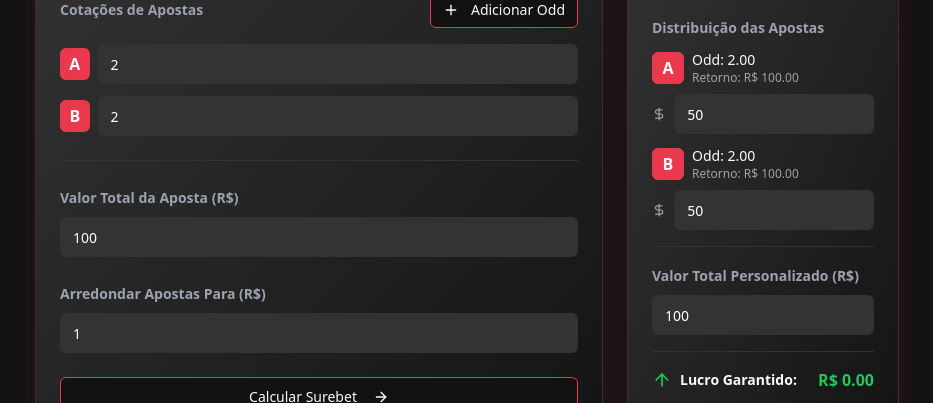
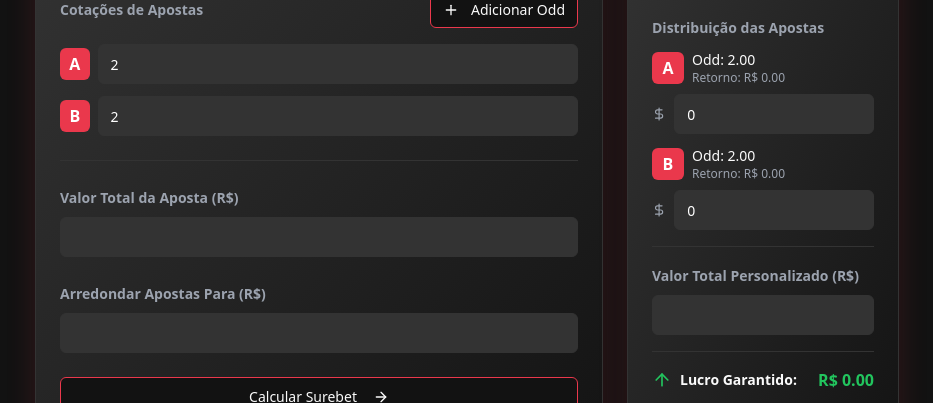
Before and after one commit to kaiofabio2/Calculadora_Madara_Surebet, a React (Vite) app: page / in a window 1280 px wide. Shown: the part 322-725 px from the top of the page, without its empty margins (173-1106 px from the left). Built offline with nearby package versions, Linux system fonts and the light colour scheme.

Commit message:
Remove default values from inputs
Allow inputs to be blank by removing default values.

```diff
--- a/src/components/ResultsDisplay.tsx
+++ b/src/components/ResultsDisplay.tsx
@@ -1,17 +1,17 @@
 
-import React, { useState } from 'react';
+import React from 'react';
 import { Input } from '@/components/ui/input';
 import { Separator } from '@/components/ui/separator';
-import { ArrowUp, ArrowDown, Percent, DollarSign } from 'lucide-react';
+import { ArrowUp, Percent, DollarSign } from 'lucide-react';
 
 interface ResultsDisplayProps {
   stakes: number[];
   odds: number[];
   profit: number;
   profitPercentage: number;
-  customStake: number;
-  onCustomStakeChange: (value: number) => void;
-  onSpecificStakeChange: (index: number, value: number) => void;
+  customStake: number | '';
+  onCustomStakeChange: (value: number | '') => void;
+  onSpecificStakeChange: (index: number, value: number | '') => void;
 }
 
 const ResultsDisplay = ({
@@ -48,7 +48,10 @@ const ResultsDisplay = ({
                 min="0"
                 step="1"
                 value={stake}
-                onChange={(e) => onSpecificStakeChange(index, parseFloat(e.target.value) || 0)}
+                onChange={(e) => {
+                  const val = e.target.value === '' ? '' : parseFloat(e.target.value);
+                  onSpecificStakeChange(index, val as number);
+                }}
                 className="bg-uchiha-gray text-white"
                 placeholder={`Valor para Odd ${String.fromCharCode(65 + index)}`}
               />
@@ -70,7 +73,10 @@ const ResultsDisplay = ({
           min="0"
           step="10"
           value={customStake}
-          onChange={(e) => onCustomStakeChange(parseFloat(e.target.value) || 0)}
+          onChange={(e) => {
+            const val = e.target.value === '' ? '' : parseFloat(e.target.value);
+            onCustomStakeChange(val);
+          }}
           className="bg-uchiha-gray text-white"
         />
       </div>
--- a/src/components/SurebetCalculator.tsx
+++ b/src/components/SurebetCalculator.tsx
@@ -22,17 +22,19 @@ import {
 
 const SurebetCalculator = () => {
   const [odds, setOdds] = useState<number[]>([2.0, 2.0]);
-  const [totalStake, setTotalStake] = useState<number>(100);
-  const [roundingValue, setRoundingValue] = useState<number>(1);
-  const [customStake, setCustomStake] = useState<number>(100);
-  const [stakes, setStakes] = useState<number[]>([50, 50]);
+  const [totalStake, setTotalStake] = useState<number | ''>('');
+  const [roundingValue, setRoundingValue] = useState<number | ''>('');
+  const [customStake, setCustomStake] = useState<number | ''>('');
+  const [stakes, setStakes] = useState<number[]>([0, 0]);
   const [profit, setProfit] = useState<number>(0);
   const [profitPercentage, setProfitPercentage] = useState<number>(0);
   const [isAnimating, setIsAnimating] = useState<boolean>(false);
 
   // Update calculations when inputs change
   useEffect(() => {
+    if (typeof totalStake === 'number' && totalStake > 0 && odds.every(odd => odd > 1)) {
       calculateResults();
+    }
   }, [odds, totalStake, roundingValue]);
 
   const calculateResults = () => {
@@ -41,13 +43,15 @@ const SurebetCalculator = () => {
       return;
     }
 
-    if (totalStake <= 0) {
+    if (typeof totalStake !== 'number' || totalStake <= 0) {
       toast.error("Valor total da aposta deve ser maior que 0");
       return;
     }
 
     const calculatedStakes = calculateStakes(odds, totalStake);
-    const roundedStakes = roundStakes(calculatedStakes, roundingValue, totalStake);
+    const roundedStakes = typeof roundingValue === 'number' && roundingValue > 0
+      ? roundStakes(calculatedStakes, roundingValue, totalStake)
+      : calculatedStakes;
 
     const calculatedProfit = calculateTotalProfit(roundedStakes, odds, totalStake);
     const calculatedProfitPercentage = calculateProfitPercentage(calculatedProfit, totalStake);
@@ -86,8 +90,9 @@ const SurebetCalculator = () => {
     setOdds(newOdds);
   };
 
-  const handleCustomStakeChange = (value: number) => {
+  const handleCustomStakeChange = (value: number | '') => {
     setCustomStake(value);
+    if (typeof value === 'number' && value > 0) {
       const customCalculatedStakes = recalculateStakesForCustomTotal(stakes, value);
 
       const calculatedProfit = calculateTotalProfit(customCalculatedStakes, odds, value);
@@ -96,9 +101,11 @@ const SurebetCalculator = () => {
       setStakes(customCalculatedStakes);
       setProfit(calculatedProfit);
       setProfitPercentage(calculatedProfitPercentage);
+    }
   };
 
-  const handleSpecificStakeChange = (index: number, value: number) => {
+  const handleSpecificStakeChange = (index: number, value: number | '') => {
+    if (typeof value === 'number' && value >= 0) {
       const newStakes = recalculateStakesForSpecificBet(stakes, odds, index, value);
       const newTotalStake = newStakes.reduce((sum, stake) => sum + stake, 0);
 
@@ -110,6 +117,7 @@ const SurebetCalculator = () => {
 
       setProfit(calculatedProfit);
       setProfitPercentage(calculatedProfitPercentage);
+    }
   };
 
   const isSurebetPossible = isSurebet(odds);
@@ -175,7 +183,10 @@ const SurebetCalculator = () => {
                   min="0"
                   step="10"
                   value={totalStake}
-                  onChange={(e) => setTotalStake(parseFloat(e.target.value) || 0)}
+                  onChange={(e) => {
+                    const val = e.target.value === '' ? '' : parseFloat(e.target.value);
+                    setTotalStake(val);
+                  }}
                   className="bg-uchiha-gray text-white"
                 />
               </div>
@@ -191,7 +202,10 @@ const SurebetCalculator = () => {
                   min="0"
                   step="0.5"
                   value={roundingValue}
-                  onChange={(e) => setRoundingValue(parseFloat(e.target.value) || 0)}
+                  onChange={(e) => {
+                    const val = e.target.value === '' ? '' : parseFloat(e.target.value);
+                    setRoundingValue(val);
+                  }}
                   className="bg-uchiha-gray text-white"
                 />
               </div>
```
Lines whose indentation alone changed are shown as unchanged.
